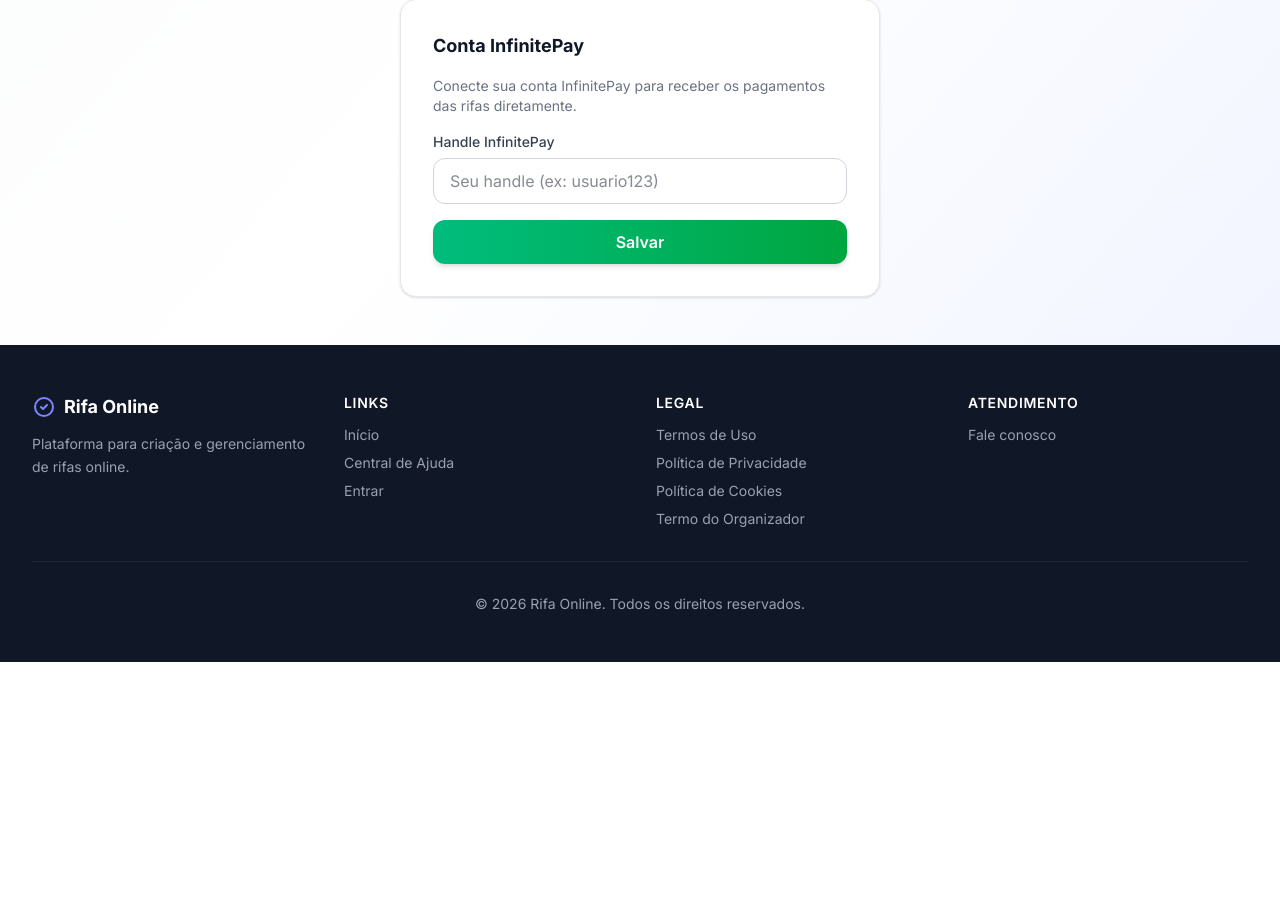
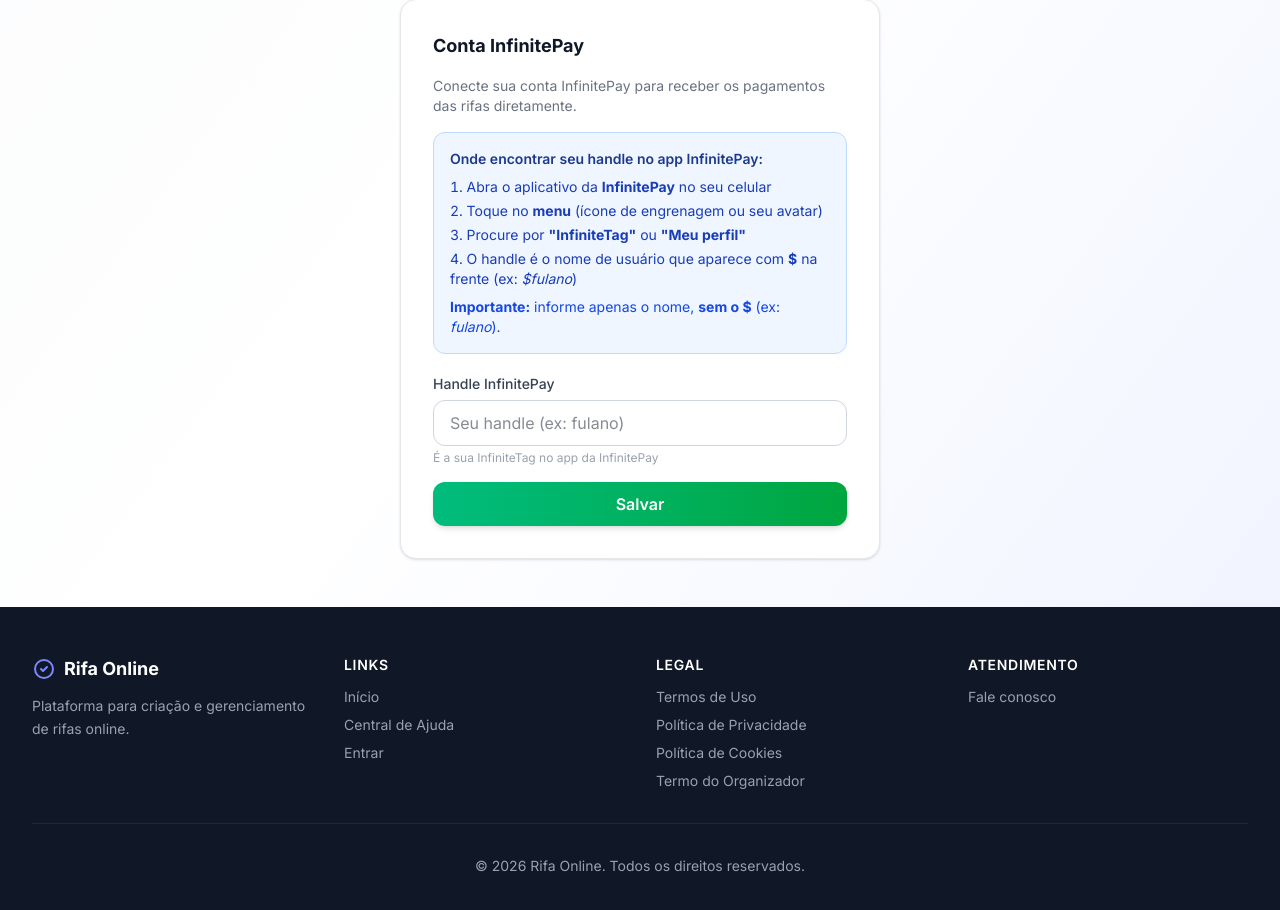
Before and after one commit to gildemberg-santos/rifa-online, a Vue app in the folder frontend/: page /profile in a window 1280 px wide. Shown: the part 800-1710 px from the top of the page. Before the commit the page ends 1462 px from the top, so only its background shows below. Built offline with nearby package versions, Linux system fonts and the light colour scheme; no server answers; sample sign-in values are in the browser's storage.

Commit message:
feat: adiciona instruções claras de onde encontrar o handle InfinitePay no perfil

```diff
--- a/frontend/src/pages/Profile.vue
+++ b/frontend/src/pages/Profile.vue
@@ -41,6 +41,7 @@
 const message = ref("")
 const isError = ref(false)
 const handleMessage = ref("")
+const handleError = ref(false)
 const handleLoading = ref(false)
 
 onMounted(async () => {
@@ -90,6 +91,7 @@
 async function saveHandle() {
   handleLoading.value = true
   handleMessage.value = ""
+  handleError.value = false
 
   try {
     const result = await api.put<{ infinitePayHandle: string }>("/me/infinite-pay-handle", {
@@ -99,7 +101,7 @@
     handleMessage.value = "Conta InfinitePay conectada com sucesso"
   } catch {
     handleMessage.value = "Erro ao salvar conta InfinitePay"
-    isError.value = true
+    handleError.value = true
   } finally {
     handleLoading.value = false
   }
@@ -233,6 +235,19 @@
           Conecte sua conta InfinitePay para receber os pagamentos das rifas diretamente.
         </p>
 
+        <div class="bg-blue-50 border border-blue-200 rounded-xl p-4 mb-5 text-sm text-blue-900 space-y-2">
+          <p class="font-semibold">Onde encontrar seu handle no app InfinitePay:</p>
+          <ol class="list-decimal list-inside space-y-1 text-blue-800">
+            <li>Abra o aplicativo da <strong>InfinitePay</strong> no seu celular</li>
+            <li>Toque no <strong>menu</strong> (ícone de engrenagem ou seu avatar)</li>
+            <li>Procure por <strong>"InfiniteTag"</strong> ou <strong>"Meu perfil"</strong></li>
+            <li>O handle é o nome de usuário que aparece com <strong>$</strong> na frente (ex: <em>$fulano</em>)</li>
+          </ol>
+          <p class="text-blue-700 mt-1">
+            <strong>Importante:</strong> informe apenas o nome, <strong>sem o $</strong> (ex: <em>fulano</em>).
+          </p>
+        </div>
+
         <form @submit.prevent="saveHandle" class="space-y-4">
           <div>
             <label class="block text-sm font-medium text-gray-700 mb-1.5">Handle InfinitePay</label>
@@ -240,15 +255,16 @@
               v-model="infinitePayHandle"
               type="text"
               maxlength="100"
-              placeholder="Seu handle (ex: usuario123)"
+              placeholder="Seu handle (ex: fulano)"
               class="w-full px-4 py-2.5 border border-gray-300 rounded-xl focus:ring-2 focus:ring-indigo-500 focus:border-indigo-500 outline-none transition-shadow"
             />
+            <p class="text-xs text-gray-400 mt-1">É a sua InfiniteTag no app da InfinitePay</p>
           </div>
 
           <p
             v-if="handleMessage"
             class="text-sm px-3 py-2 rounded-lg"
-            :class="isError ? 'text-red-600 bg-red-50' : 'text-green-600 bg-green-50'"
+            :class="handleError ? 'text-red-600 bg-red-50' : 'text-green-600 bg-green-50'"
           >
             {{ handleMessage }}
           </p>
```
